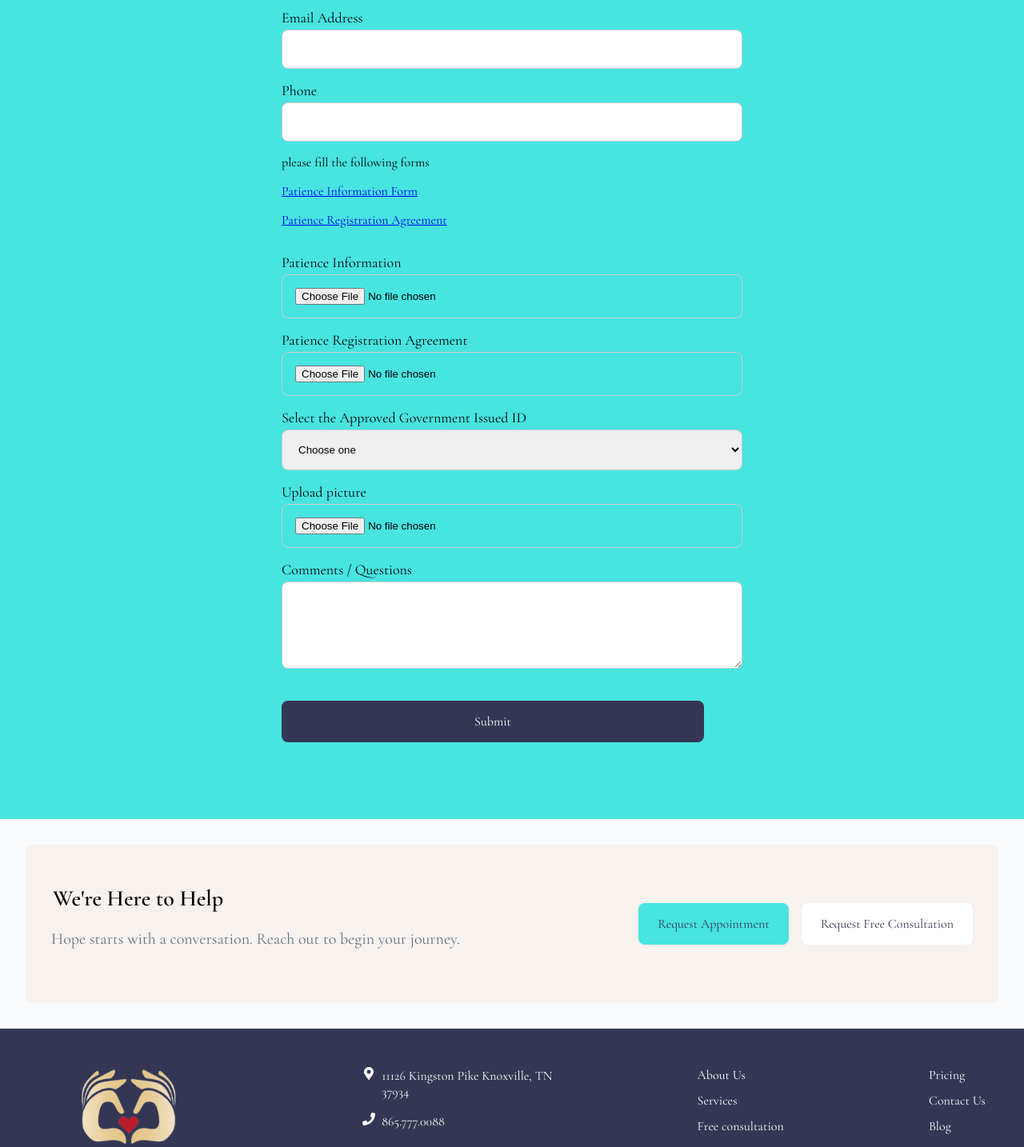
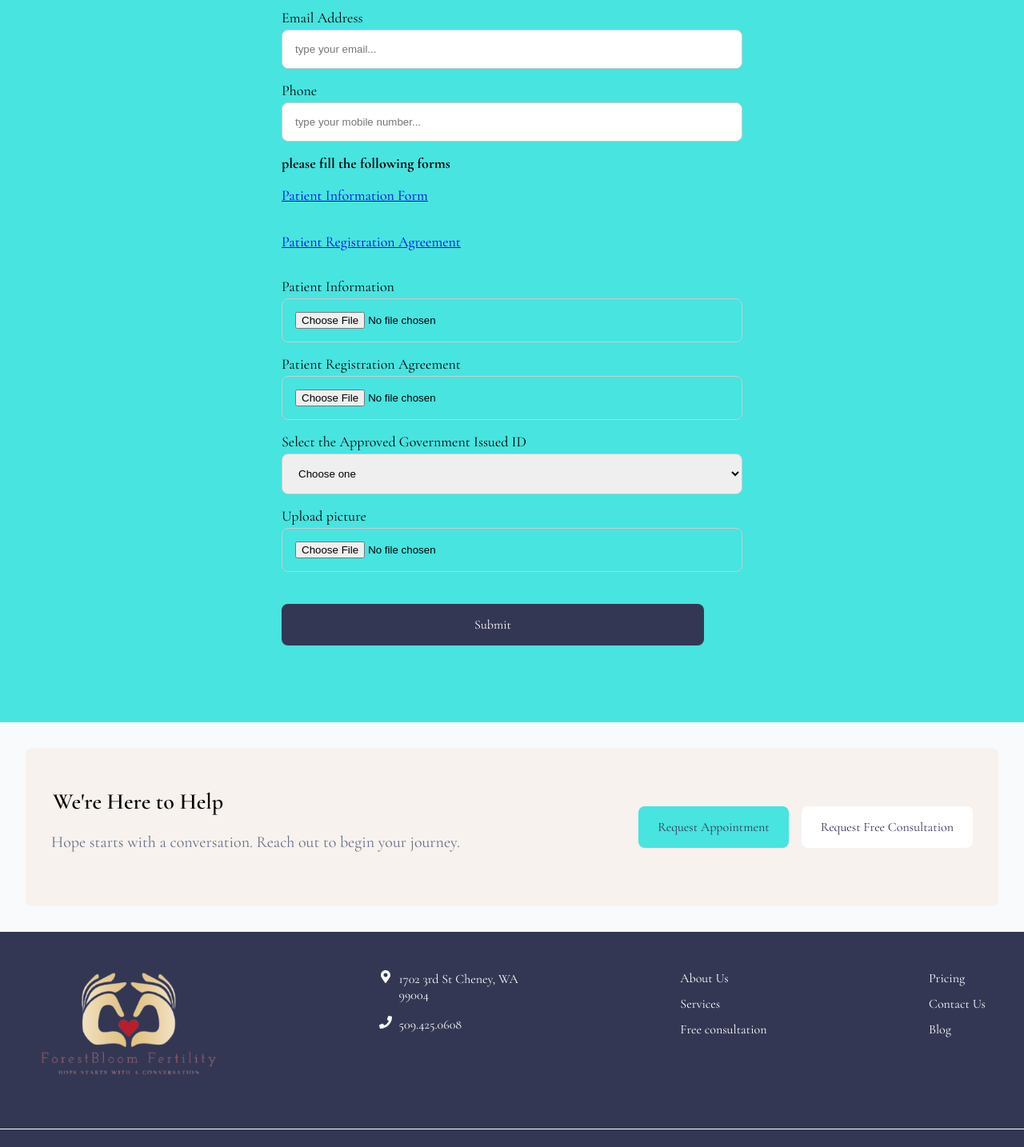
Before and after one commit to crazycode0/fertilization, a React (Create React App) app: page /getting-started in a window 1280 px wide. Shown: the part 960-2394 px from the top of the page at 80% size. Built offline with nearby package versions, Linux system fonts and the light colour scheme.

Commit message:
udpated and ready

```diff
--- a/package.json
+++ b/package.json
@@ -16,7 +16,10 @@
     "react-dom": "^18.2.0",
     "react-router-dom": "^6.22.0",
     "react-scripts": "5.0.1",
+    "react-spinners": "^0.13.8",
+    "react-validation": "^3.0.7",
     "uuid": "^9.0.1",
+    "validator": "^13.11.0",
     "web-vitals": "^2.1.4"
   },
   "scripts": {
--- a/public/index.html
+++ b/public/index.html
@@ -9,7 +9,7 @@
       name="description"
       content="Cheney Full Service Fertility, IVF, and Reproductive Surgery Center. Specializing in Infertility, Testing, and Embryo Adoption. Serving East Tennessee."
     />
-    <link rel="apple-touch-icon" href="%PUBLIC_URL%/logo192.png" />
+    <link rel="apple-touch-icon" href="%PUBLIC_URL%/favicon.ico" />
     <!--
       manifest.json provides metadata used when your web app is installed on a
       user's mobile device or desktop. See https://developers.google.com/web/fundamentals/web-app-manifest/
--- a/src/Pages/SignUp.js
+++ b/src/Pages/SignUp.js
@@ -4,12 +4,13 @@ import Footer from '../components/Footer/Footer';
 import Cta from '../components/Cta';
 import AboutHeader from '../components/AboutHeader';
 import CollectForm from '../components/CollectForm';
+import embr from "../assets/img/embryo-adoption-crop.jpg";
 
 const SignUp = () => {
   return (
     <>
     <Navbar />
-    <AboutHeader title='SIGNUP'/>
+    <AboutHeader imageSrc={embr} title='SIGNUP'/>
     <CollectForm />
     <Cta />
     <Footer />
--- a/src/assets/css/Form.css
+++ b/src/assets/css/Form.css
@@ -54,6 +54,10 @@
   border-radius: 0.5rem;
 }
 .css-142528k {
+  display: flex;
+  flex-direction: row;
+  align-items: center;
+  justify-content: center;
   background: rgb(52, 55, 83);
   max-width: 528px;
   text-align: center;
@@ -61,6 +65,11 @@
   margin-top: 1.5rem;
   color: white;
   transition: all 0.3s ease 0s;
+}
+.alinn {
+  display: flex;
+  align-items: center;
+  justify-content: center;
 }
 .css-17o5yxn {
   all: unset;
--- a/src/assets/css/Navbar.css
+++ b/src/assets/css/Navbar.css
@@ -45,7 +45,7 @@
   }
   .nav-menu {
     display: flex;
-    gap: 0.7rem;
+    gap: 0.1rem;
   }
 
   .nav-item {
--- a/src/components/CollectForm.js
+++ b/src/components/CollectForm.js
@@ -1,4 +1,4 @@
-import React, { useEffect, useRef, useState } from "react";
+import React, { useEffect, useRef, useState, CSSProperties } from "react";
 import { v4 as uuidv4 } from "uuid";
 import { db, storage } from "../util/firebase";
 import { collection, addDoc } from "firebase/firestore";
@@ -6,20 +6,32 @@ import firebase from "firebase/compat/app";
 import "../assets/css/Form.css";
 import { serverTimestamp } from "firebase/firestore";
 import { ref, uploadBytes } from "firebase/storage";
+import ScaleLoader from "react-spinners/ScaleLoader";
+
 
 
 const CollectForm = () => {
   const [showModal, setShowModal] = useState(false);
   const [imageUpload, setImageUpload] = useState(null);
+  const [patientInformation, setPatientInformation] = useState(null);
+  const [patientAgreement, setPatientAgreement] = useState(null);
   const [firstName, setFirstName] = useState("");
   const [lastName, setLastName] = useState("");
   const [email, setEmail] = useState("");
   const [phone, setPhone] = useState("");
-  const [message, setMessage] = useState("");
   const modalRef = useRef(null);
+  const [isLoading, setIsLoading] = useState(false);
+  const [fileInputKey, setFileInputKey] = useState(Date.now());
 
-  const handleModal = (event) => {
-    event.preventDefault();
+  // Update the file input's key to reset it
+  const handleResetFileInput = () => {
+    setPatientInformation(null);
+    setPatientAgreement(null);
+    setImageUpload(null);
+    setFileInputKey(Date.now());
+  };
+
+  const handleModal = () => {
     setShowModal(true);
   };
   const handleCloseModal = () => {
@@ -55,19 +67,29 @@ const CollectForm = () => {
     const phone = e.target.value;
     setPhone(phone);
   };
-  const onChangeMessage = (e) => {
-    const message = e.target.value;
-    setMessage(message);
-  };
 
   const selectedImage = (e) => {
     e.preventDefault();
     setImageUpload(e.target.files[0]);
   };
+
+  const onPatientInformationSelect = (e) => {
+    e.preventDefault();
+    setPatientInformation(e.target.files[0]);
+  };
+  const onPatientAgreementSelect = (e) => {
+    e.preventDefault();
+    setPatientAgreement(e.target.files[0]);
+  };
+
   const handleSubmit = async (e) => {
     e.preventDefault();
+    //show Loader
+    setIsLoading(true);
     const uniqueID = uuidv4();
     const imageURL = `/images/${uniqueID}/${imageUpload.name}`;
+    const patientInformationUrl = `/documents/${uniqueID}/${patientInformation.name}`;
+    const patientAgreementUrl = `/documents/${uniqueID}/${patientAgreement.name}`;
 
     console.log(firebase.firestore);
 
@@ -77,8 +99,9 @@ const CollectForm = () => {
         first_name: firstName,
         last_name: lastName,
         phone: phone,
-        message: message,
         image_url: imageURL,
+        information_Url: patientInformationUrl,
+        agreement_Url: patientAgreementUrl,
         timestamp: serverTimestamp(),
       };
       console.log(formData);
@@ -90,17 +113,24 @@ const CollectForm = () => {
       //Upload image to Firebase Storage
       const storageRef = ref(storage, imageURL);
       await uploadBytes(storageRef, imageUpload);
-      // console.log('Uploading Image to Storage: \n', imageURL);
 
+      //Upload document to Firebase Storage
+      const informationRef = ref(storage, patientInformationUrl);
+      await uploadBytes(informationRef, patientInformation);
+
+      const agreementRef = ref(storage, patientAgreementUrl);
+      await uploadBytes(agreementRef, patientAgreement);
+    } catch (error) {
+      console.error("Error uploading data:", error);
+    } finally {
       // Reset form fields
       setFirstName("");
       setLastName("");
       setEmail("");
       setPhone("");
-      setMessage("");
-      setImageUpload(null);
-    } catch (error) {
-      console.error("Error uploading data:", error);
+      handleResetFileInput();
+      setIsLoading(false);
+      handleModal();
     }
   };
 
@@ -108,7 +138,7 @@ const CollectForm = () => {
     <>
       <section id="form-section" className={showModal ? "blur" : "css-1r5o31s"}>
         <div className="css-16lrxtm" ref={modalRef}>
-          <form action="" method="POST">
+          <form >
             <div className="css-1ufkmvh">
               <div className="css-1vgd8uo">
                 <label htmlFor="first_name">
@@ -116,8 +146,11 @@ const CollectForm = () => {
                   <input
                     type="text"
                     name="first_name"
+                    className="form-control"
                     value={firstName}
                     onChange={onChangeFirstName}
+                    placeholder="type your first name..."
+                    required
                   />
                 </label>
                 <label htmlFor="last_name">
@@ -127,6 +160,8 @@ const CollectForm = () => {
                     name="last_name"
                     value={lastName}
                     onChange={onChangeLastName}
+                    placeholder="type your last name..."
+                    required
                   />
                 </label>
                 <label htmlFor="email">
@@ -136,29 +171,61 @@ const CollectForm = () => {
                     name="email"
                     value={email}
                     onChange={onChangeEmail}
+                    required
+                    placeholder="type your email..."
                   />
                 </label>
                 <label htmlFor="phone">
                   Phone
                   <input
-                    type="tel"
+                    type="number"
                     name="phone"
                     value={phone}
                     onChange={onChangeMobile}
+                    placeholder="type your mobile number..."
+                    required
                   />
                 </label>
                 <div>
-                  <span>please fill the following forms</span>
-                  <p><a href="/Patient-Information-Sheet.pdf" download>Patience Information Form</a></p>
-                  <p><a href="/Patient-Registration-Agreement.pdf" download>Patience Registration Agreement</a></p>
+                  <label>
+                    <b>please fill the following forms</b>
+                  </label>
+                  <label>
+                    <p>
+                      <a href="/Patient-Information-Sheet.pdf" download>
+                        Patient Information Form
+                      </a>
+                    </p>
+                  </label>
+                  <label>
+                    <p>
+                      <a href="/Patient-Registration-Agreement.pdf" download>
+                        Patient Registration Agreement
+                      </a>
+                    </p>
+                  </label>
                 </div>
                 <label htmlFor="information">
-                  Patience Information
-                  <input type="file" name="picture" />
+                  Patient Information
+                  <input
+                    key={fileInputKey}
+                    type="file"
+                    accept=".pdf"
+                    name="patientInformation"
+                    onChange={onPatientInformationSelect}
+                    required
+                  />
                 </label>
                 <label htmlFor="agreement">
-                  Patience Registration Agreement
-                  <input type="file" name="picture" />
+                  Patient Registration Agreement
+                  <input
+                    key={fileInputKey}
+                    type="file"
+                    accept=".pdf"
+                    name="patientAgreement"
+                    onChange={onPatientAgreementSelect}
+                    required
+                  />
                 </label>
                 <label htmlFor="context">
                   Select the Approved Government Issued ID
@@ -171,24 +238,26 @@ const CollectForm = () => {
                 </label>
                 <label htmlFor="picture">
                   Upload picture
-                  <input type="file" name="picture" onChange={selectedImage} />
-                </label>
-                <label for="message">
-                  Comments / Questions
-                  <textarea
-                    name="message"
-                    rows="5"
-                    value={message}
-                    onChange={onChangeMessage}
+                  <input
+                    key={fileInputKey}
+                    type="file"
+                    accept="image/*"
+                    name="picture"
+                    onChange={selectedImage}
+                    required
                   />
                 </label>
 
-                <div className="css-142528k">
-                  <button
-                    // type="submit"
-                    className="css-17o5yxn"
-                    onClick={handleModal}
-                  >
+                <div className="css-142528k aling-spinner">
+                  <button type="submit" className="css-17o5yxn">
+                    {isLoading && (<span className="alinn">
+                      <ScaleLoader
+                        color="#47E4E0"
+                        size={150}
+                        aria-label="Loading Spinner"
+                      />
+                      </span>
+                    )}
                     Submit
                   </button>
                 </div>
--- a/src/components/Footer/Footer.js
+++ b/src/components/Footer/Footer.js
@@ -18,7 +18,8 @@ const Footer = () => {
             />
           </div>
           <div className="css-18mld0k">
-            <a href="https://www.google.com/maps/place/11126+Kingston+Pike,+Farragut,+TN+37934/@35.8857761,-84.1525038,17z/data=!3m1!4b1!4m5!3m4!1s0x885c2ee6ea52e5f3:0x4a1daddb8b3077dc!8m2!3d35.8857761!4d-84.1503151">
+            {/* <a href="https://www.google.com/maps/place/11126+Kingston+Pike,+Farragut,+TN+37934/@35.8857761,-84.1525038,17z/data=!3m1!4b1!4m5!3m4!1s0x885c2ee6ea52e5f3:0x4a1daddb8b3077dc!8m2!3d35.8857761!4d-84.1503151"> */}
+              <a href="/">
               <svg
                 stroke="currentColor"
                 fill="currentColor"
@@ -30,10 +31,11 @@ const Footer = () => {
               >
                 <path d="M172.268 501.67C26.97 291.031 0 269.413 0 192 0 85.961 85.961 0 192 0s192 85.961 192 192c0 77.413-26.97 99.031-172.268 309.67-9.535 13.774-29.93 13.773-39.464 0zM192 272c44.183 0 80-35.817 80-80s-35.817-80-80-80-80 35.817-80 80 35.817 80 80 80z"></path>
               </svg>{" "}
-              11126 Kingston Pike Knoxville, TN
-              <br /> 37934
-            </a>
-            <a href="tel:8657770088">
+              1702 3rd St Cheney, WA
+              <br /> 99004
+              </a>
+            {/* </a> */}
+            <a href="tel:5094250608">
               <svg
                 stroke="currentColor"
                 fill="currentColor"
@@ -45,7 +47,7 @@ const Footer = () => {
               >
                 <path d="M493.4 24.6l-104-24c-11.3-2.6-22.9 3.3-27.5 13.9l-48 112c-4.2 9.8-1.4 21.3 6.9 28l60.6 49.6c-36 76.7-98.9 140.5-177.2 177.2l-49.6-60.6c-6.8-8.3-18.2-11.1-28-6.9l-112 48C3.9 366.5-2 378.1.6 389.4l24 104C27.1 504.2 36.7 512 48 512c256.1 0 464-207.5 464-464 0-11.2-7.7-20.9-18.6-23.4z"></path>
               </svg>{" "}
-              865.777.0088
+              509.425.0608
             </a>
           </div>
           <div className="css-mhnkf1">
```
Also changed, not shown: 1 other file (tests, documents, lock files or other folders).
